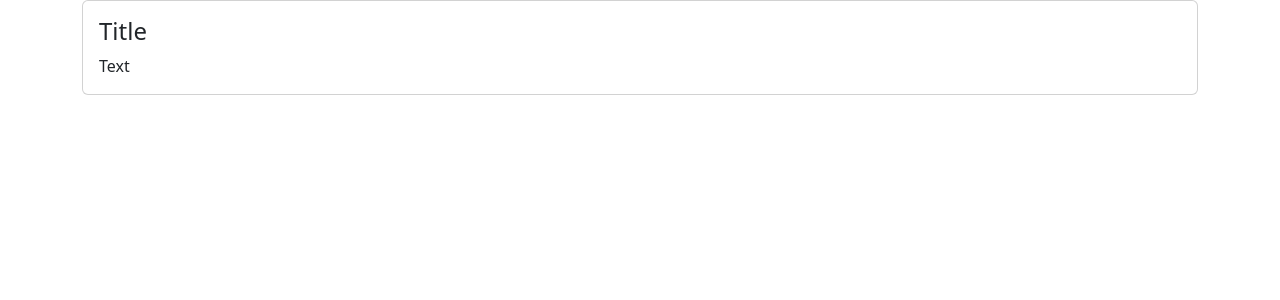
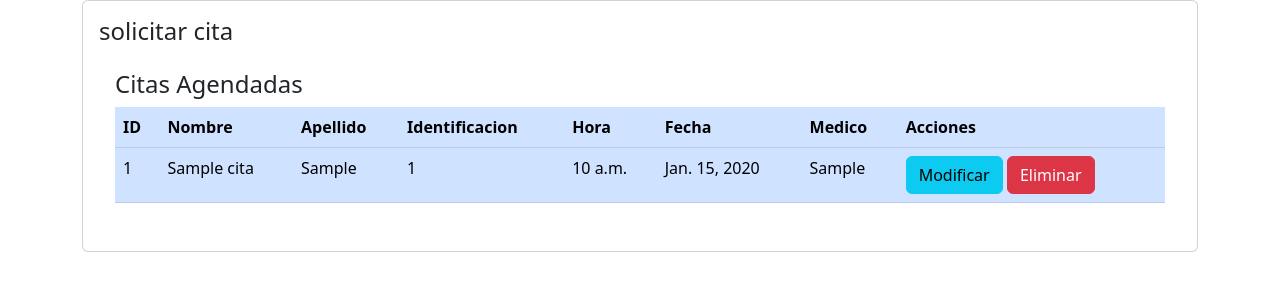
Before and after one commit to willi0710/clinicaproyect, a Django app: template libreria/templates/paginas/especialistas.html in a window 1280 px wide. Shown: the part 56-356 px from the top of the page. Run offline with Django 4.2, Linux system fonts and the light colour scheme; the template is opened without the code that fills it: values that come from a table or form of the project are taken from there, others are empty; tables that the repository leaves empty hold one stand-in row (values such as "Sample post").

Commit message:
Update especialistas.html

```diff
--- a/libreria/templates/paginas/especialistas.html
+++ b/libreria/templates/paginas/especialistas.html
@@ -8,8 +8,48 @@
 <div class="card">
 
     <div class="card-body">
-        <h4 class="card-title">Title</h4>
-        <p class="card-text">Text</p>
+        <h4 class="card-title">solicitar cita</h4>
+        <div class="card-body">
+            <h4 class="card-title">Citas Agendadas</h4>
+            <div class="table-responsive">
+                <table class="table table-primary">
+                    <thead>
+                        <tr>
+                            <th scope="col">ID</th>
+                            <th scope="col">Nombre</th>
+                            <th scope="col">Apellido</th>
+                            <th scope="col">Identificacion</th>
+                            <th scope="col">Hora</th>
+                            <th scope="col">Fecha</th>
+                            <th scope="col">Medico</th>
+                            <th scope="col">Acciones</th>
+                        </tr>
+                    </thead>
+                    <tbody>
+
+                        {% for cita in citas %}
+
+                        <tr class="">
+                            <td scope="row">{{cita.id}}</td>
+                            <td>{{cita.nombre}}</td>
+                            <td>{{cita.apellido}}</td>
+                            <td>{{cita.identificacion}}</td>
+                            <td>{{cita.hora}}</td>
+                            <td>{{cita.fecha}}</td>
+                            <td>{{cita.medico}}</td>
+                            <td><a name="" id="" class="btn btn-info" href="{% url 'modificar' cita.id %}" role="button">Modificar</a>
+
+                                <a name="" id="" class="btn btn-danger" href="{% url 'eliminar' cita.id %}#" role="button">Eliminar</a>
+                            </td>
+                        </tr>
+
+
+                        {% endfor %}
+                    </tbody>
+                </table>
+            </div>
+
+        </div>
     </div>
 </div>
 
```
